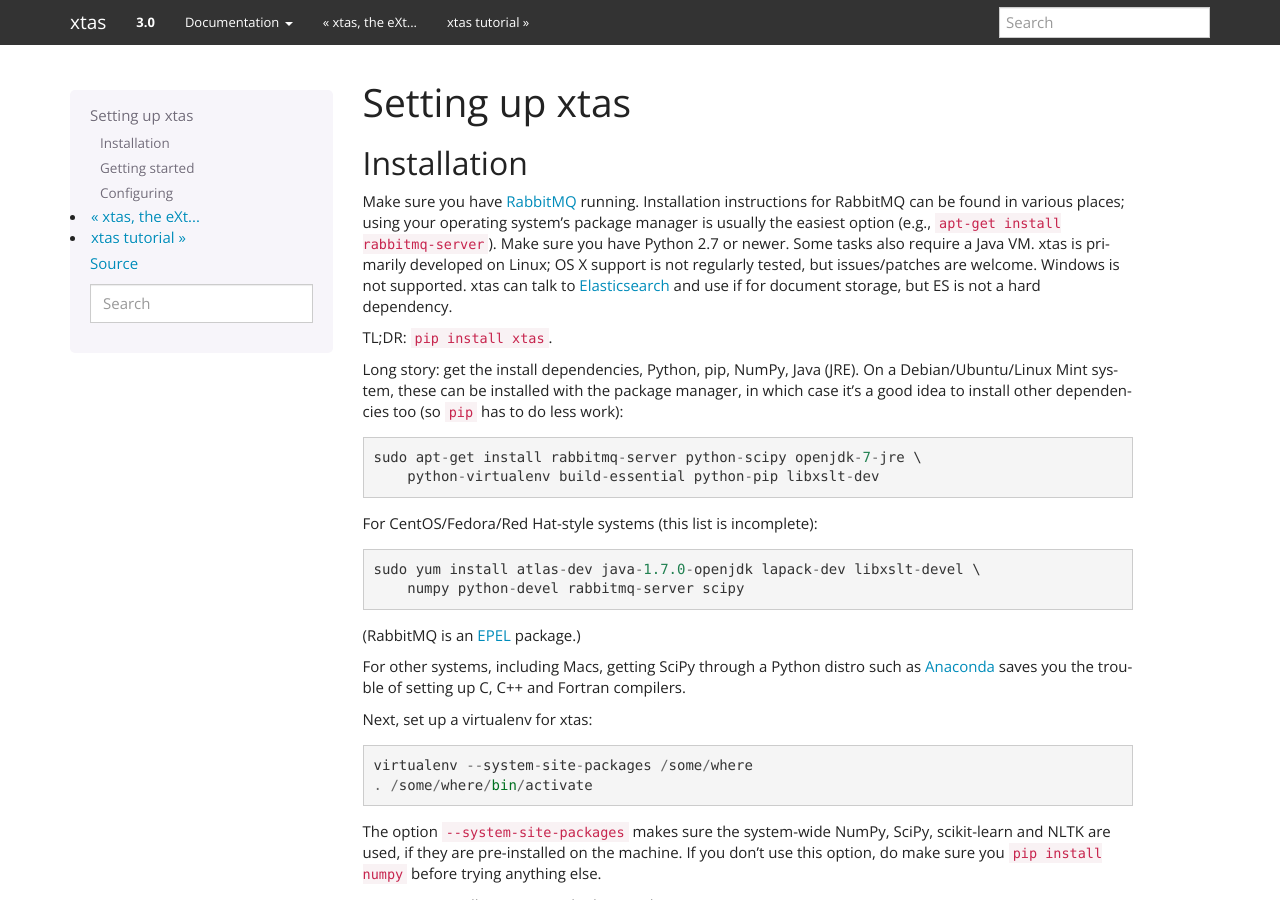
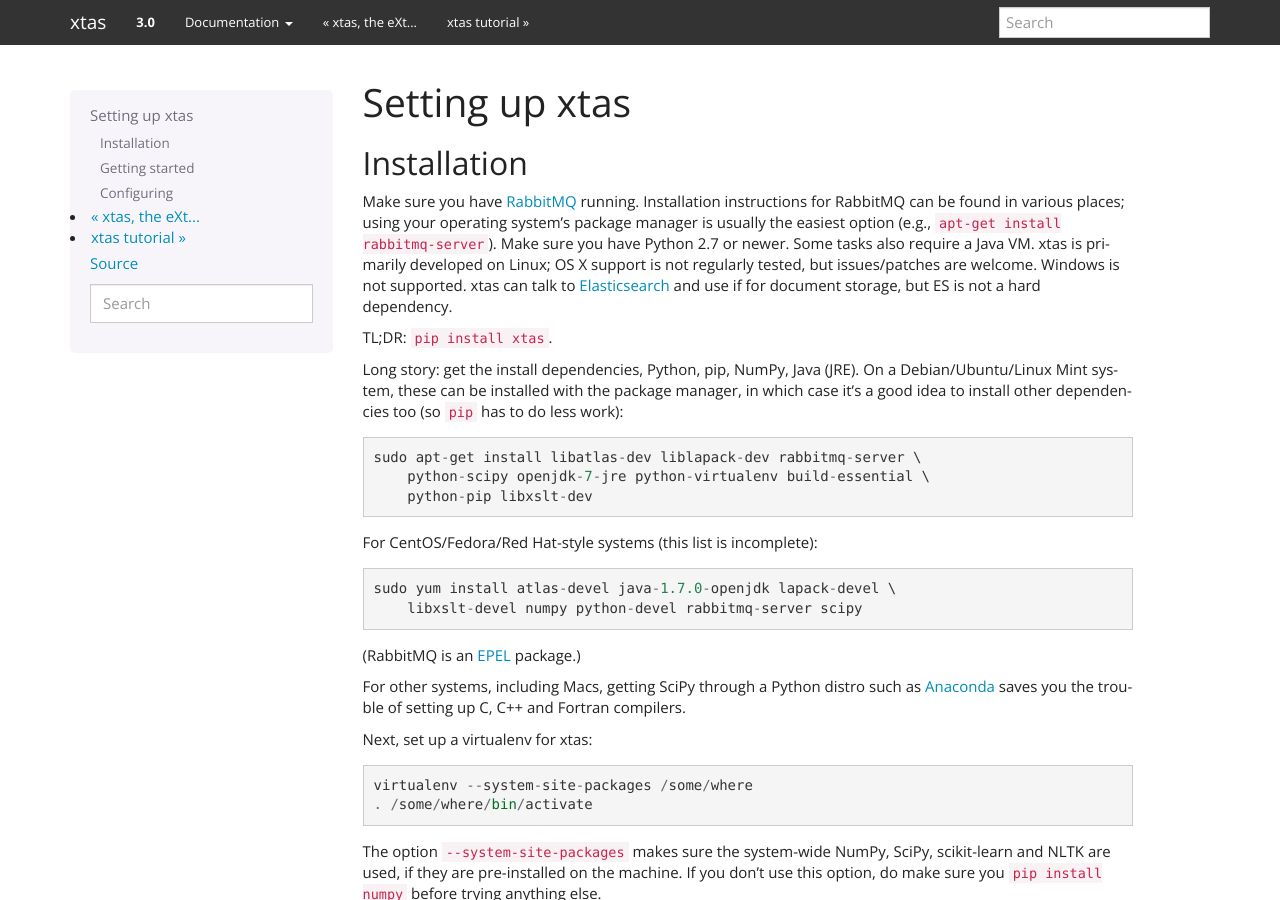
Before and after one commit to NLeSC/xtas, a Sphinx documentation site: the page built from doc/setup.rst, in a window 1280 px wide and 900 px high. Built offline with Sphinx 7.4.7, drawn with Linux system fonts in a browser that asks for light colours.

Commit message:
fix apt-get/yum dependencies
Not always necessary, but Gensim apparently has a habit of installing
its own (recent) version of SciPy if the OS-distributed version is
too old.

[ci skip]

```diff
--- a/doc/setup.rst
+++ b/doc/setup.rst
@@ -23,13 +23,14 @@ On a Debian/Ubuntu/Linux Mint system, these can be installed with the package
 manager, in which case it's a good idea to install other dependencies too
 (so ``pip`` has to do less work)::
 
-    sudo apt-get install rabbitmq-server python-scipy openjdk-7-jre \
-        python-virtualenv build-essential python-pip libxslt-dev
+    sudo apt-get install libatlas-dev liblapack-dev rabbitmq-server \
+        python-scipy openjdk-7-jre python-virtualenv build-essential \
+        python-pip libxslt-dev
 
 For CentOS/Fedora/Red Hat-style systems (this list is incomplete)::
 
-    sudo yum install atlas-dev java-1.7.0-openjdk lapack-dev libxslt-devel \
-        numpy python-devel rabbitmq-server scipy
+    sudo yum install atlas-devel java-1.7.0-openjdk lapack-devel \
+        libxslt-devel numpy python-devel rabbitmq-server scipy
 
 (RabbitMQ is an `EPEL <https://fedoraproject.org/wiki/EPEL>`_ package.)
 
```
